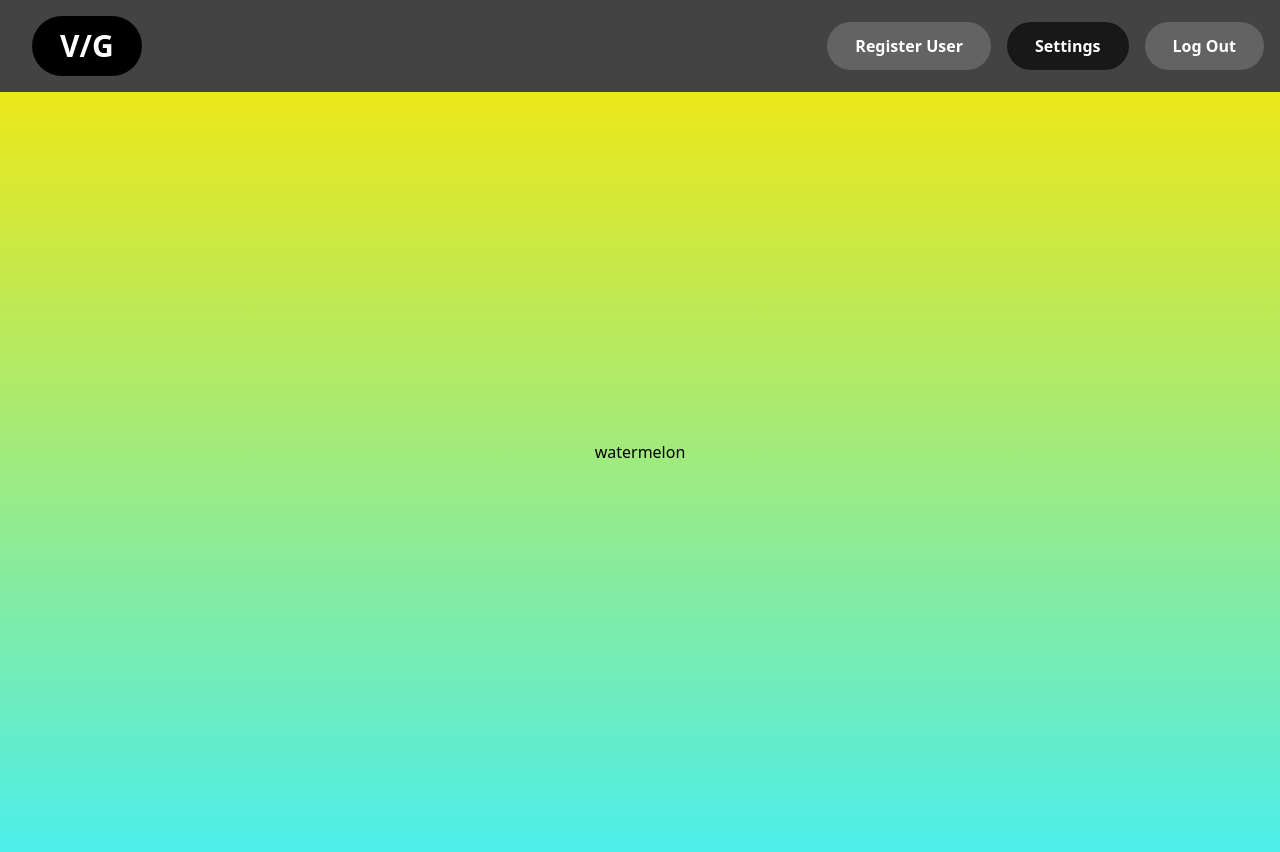
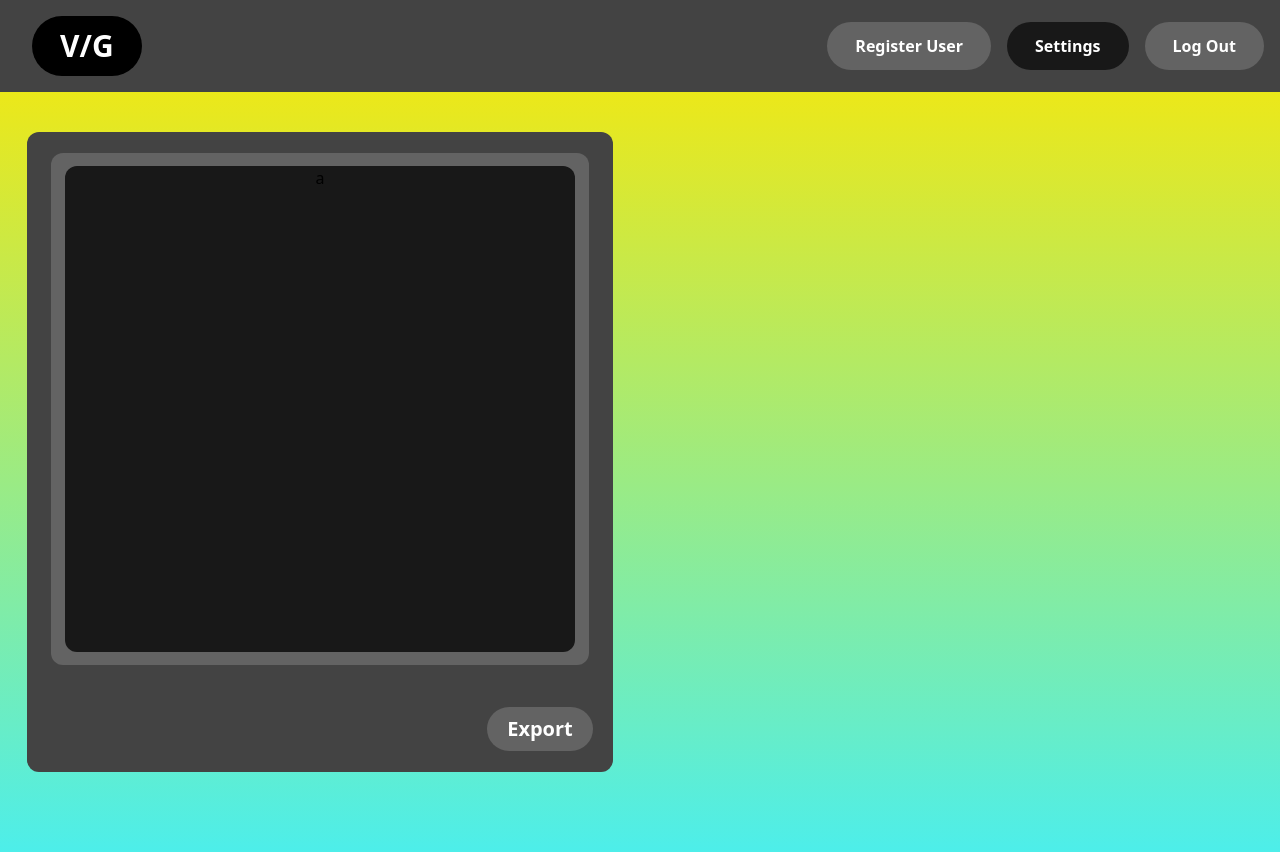
Before and after one commit to aidanvancil/virtual_graffiti, a Django app: page /admin_panel/ in a window 1280 px wide. Run offline with Django 4.2, Linux system fonts and the light colour scheme; the visitor is signed in with stand-in values (Sample User, id 1); some libraries are stand-ins or nearby versions.

Commit message:
add: left-side admin panel

```diff
--- a/app/templates/admin_panel.html
+++ b/app/templates/admin_panel.html
@@ -3,7 +3,23 @@
 {% block title %}Admin Login{% endblock %}
 
 {% block content %}
-<div class="flex items-center justify-center h-screen mt-[-5vh]">
-    watermelon
+<div class="flex items-center justify-center h-screen mt-[-5vh] text-center">
+    <div class="sm:w-1/2 hidden sm:flex items-center justify-center"> <!-- Left section -->
+        <div class="h-[80vh] w-11/12 bg-[#434343] rounded-xl flex flex-col items-center justify-center">
+            <div class="h-4/5 w-11/12 bg-[#636363] rounded-xl flex items-center justify-center mx-auto my-auto">
+                <div class="h-[95%] w-[95%] bg-[#181818] rounded-xl">
+                    a
+                </div>
+            </div>
+            <div class="flex my-auto md:ml-[75%] sm:ml[50%] ml-[30%]">
+                <button class="lg:px-5 lg:py-2 lg:text-xl md:px-3 md:py-1  px-1 py-0 bg-[#636363] rounded-full font-bold md:text-lg text-white hover:text-gray-700">Export</button>
+            </div>
+        </div>
+    </div>
+    <div class="w-full sm:w-1/2 p-4"> <!-- Right section -->
+        <div></div>
+        <div></div>
+        <div></div>
+    </div>
 </div>
 {% endblock %}
```
